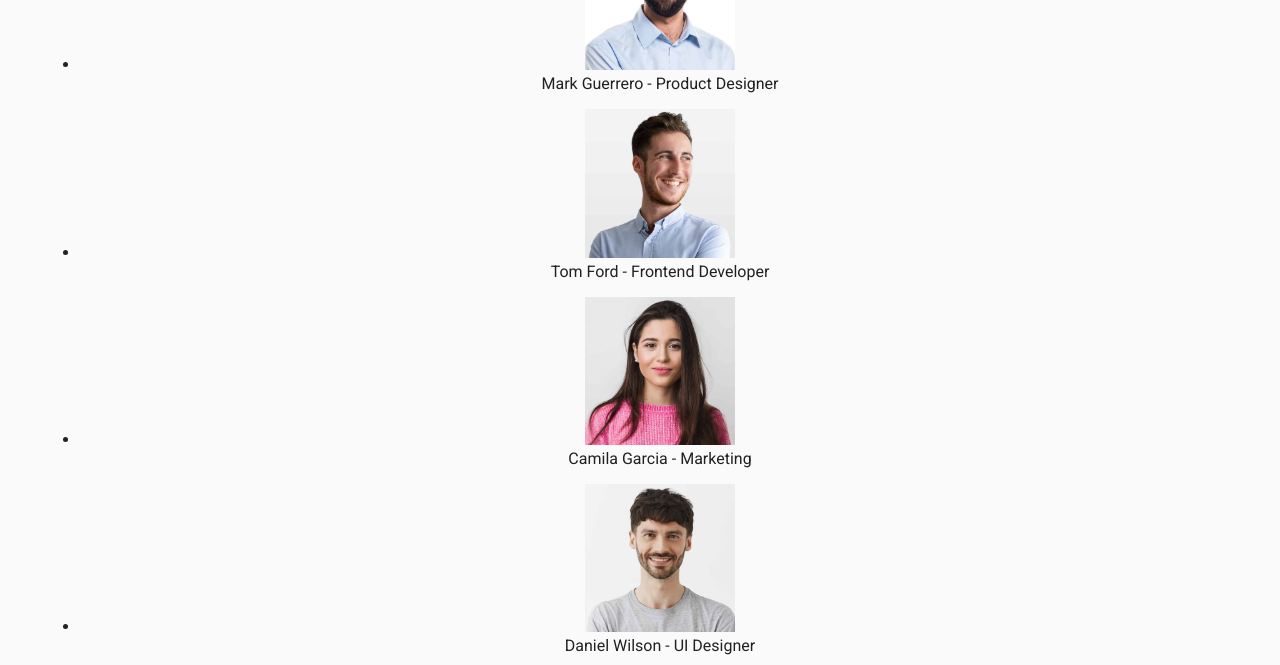
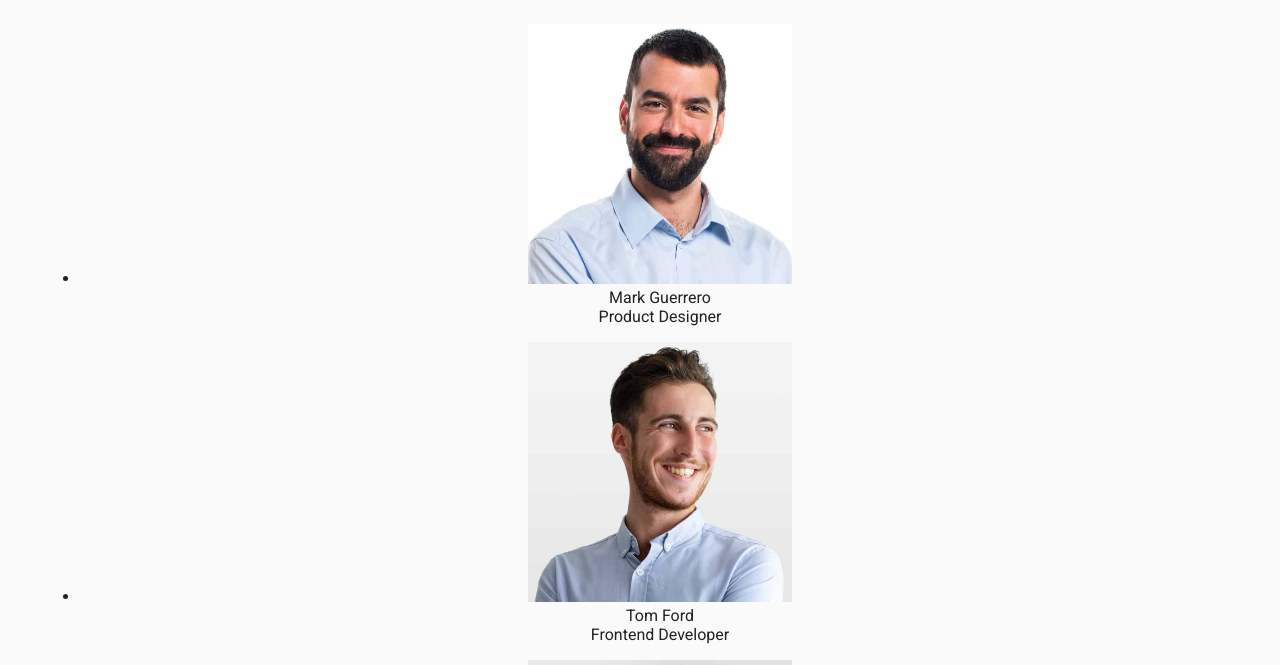
Before and after one commit to AndersenAlexander/goit-markup-hw-02, a plain HTML site: page index.html in a window 1280 px wide. Shown: the part 1520-2185 px from the top of the page. Drawn offline with Linux system fonts and the light colour scheme.

Commit message:
Update index.html

```diff
--- a/index.html
+++ b/index.html
@@ -12,7 +12,7 @@
     <!-- Header -->
     <header>
         <a href="index.html" class="logo">
-            <img src="images/Logo.png" width="116" height="24" alt="WEBSTUDIO logo" />
+            <img src="images/Logo1.png" width="116" height="24" alt="WEBSTUDIO logo" />
         </a>
         <nav>
             <ul>
@@ -54,13 +54,13 @@
             <h2>What Are We Doing</h2>
             <ul>
                 <li>
-                    <img src="images/portfolio1.jpg" width="320" alt="Desktop with a graph on screen" />
+                    <img src="images/portfolio1.jpg" width="360" height="300" alt="Desktop with a graph on screen" />
                 </li>
                 <li>
-                    <img src="images/portfolio2.jpg" width="320" alt="Mobile apps on phones" />
+                    <img src="images/portfolio2.jpg" width="360" height="300" alt="Mobile apps on phones" />
                 </li>
                 <li>
-                    <img src="images/portfolio3.jpg" width="320" alt="Designer working on a project" />
+                    <img src="images/portfolio3.jpg" width="360" height="300" alt="Designer working on a project" />
                 </li>
             </ul>
         </section>
@@ -70,29 +70,33 @@
             <ul>
                 <li>
                     <figure>
-                        <img src="images/mark-guerrero.jpg" width="150" alt="Mark Guerrero - Product Designer" />
-                        <figcaption>Mark Guerrero - Product Designer</figcaption>
+                        <img src="images/mark-guerrero.jpg" width="264" height="260" alt="Mark Guerrero - Product Designer" />
+                        <figcaption>Mark Guerrero</figcaption>
+                        <figcaption>Product Designer</figcaption>
                     </figure>
                 </li>
 
                 <li>
                     <figure>
-                        <img src="images/tom-ford.jpg" width="150" alt="Tom Ford - Frontend Developer" />
-                        <figcaption>Tom Ford - Frontend Developer</figcaption>
+                        <img src="images/tom-ford.jpg" width="264" height="260" alt="Tom Ford - Frontend Developer" />
+                        <figcaption>Tom Ford</figcaption>
+                        <figcaption>Frontend Developer</figcaption>
                     </figure>
                 </li>
 
                 <li>
                     <figure>
-                        <img src="images/camila-garcia.jpg" width="150" alt="Camila Garcia - Marketing" />
-                        <figcaption>Camila Garcia - Marketing</figcaption>
+                        <img src="images/camila-garcia.jpg" width="264" height="260" alt="Camila Garcia - Marketing" />
+                        <figcaption>Camila Garcia</figcaption>
+                        <figcaption>Marketing</figcaption>
                     </figure>
                 </li>
 
                 <li>
                     <figure>
-                        <img src="images/daniel-wilson.jpg" width="150" alt="Daniel Wilson - UI Designer" />
-                        <figcaption>Daniel Wilson - UI Designer</figcaption>
+                        <img src="images/daniel-wilson.jpg" width="264" height="260" alt="Daniel Wilson - UI Designer" />
+                        <figcaption>Daniel Wilson</figcaption>
+                        <figcaption>UI Designer</figcaption>
                     </figure>
                 </li>
             </ul>
@@ -103,7 +107,7 @@
     <!-- Footer -->
     <footer>
         <a href="index.html" class="logo">
-            <img src="images/Logo.png" width="116" height="24" alt="WEBSTUDIO logo" />
+            <img src="images/Logo1.png" width="116" height="24" alt="WEBSTUDIO logo" />
         </a>
         <p>Increase the flow of customers and sales for your business with digital marketing & growth solutions.</p>
     </footer>
```
